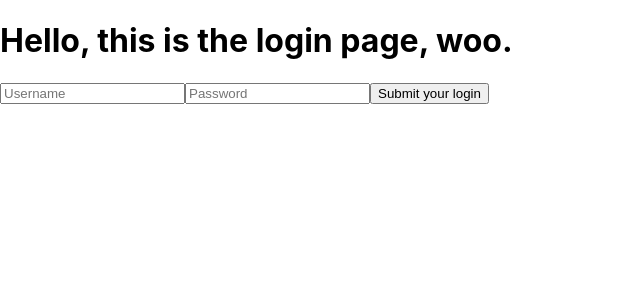
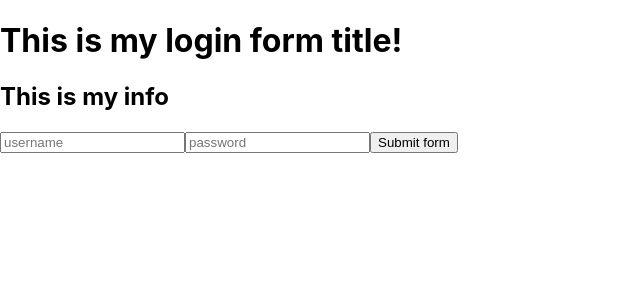
Before and after one commit to qiarash/get-some-react-in-your-blood, a React (Create React App) app: page /login in a window 1280 px wide. Shown: the top 300 px of the page, without its empty margins (0-640 px from the left). Built offline with nearby package versions, Linux system fonts and the light colour scheme.

Commit message:
finish part 1.5 and formatted code

```diff
--- a/src/components/LoginForm.js
+++ b/src/components/LoginForm.js
@@ -1,18 +1,20 @@
 import React from "react";
-import LoginInput from './LoginInput';
-import {Redirect} from "react-router-dom";
 
+import LoginInput from "./LoginInput";
 export default class LoginForm extends React.Component {
 
 	constructor(props) {
 		super(props);
 		this.handleInputChange = this.handleInputChange.bind(this);
-	this.handleSubmit = this.handleSubmit.bind(this);
 		this.state = {
-		name : null,
-		password : null,
-		redirect : false,
+			name: null,
+			password: null,
 		};
+
+		this.inputs = this.props.fields.map((object, index) => {
+			return <LoginInput key={index} name={object.name} type={object.type} placeholder={object.placeholder} onChange={this.handleInputChange} required={object.required} />;
+		});
+
 	}
 
 	handleInputChange(event) {
@@ -23,22 +25,14 @@ export default class LoginForm extends React.Component {
 		console.log(event.target.name);
 	}
 
-	handleSubmit(event) {
-		event.preventDefault();
-		 this.setState({
-			redirect: true,
-		});
-	}
 
 	render() {
-	  if(this.state.redirect) {
-		  return <Redirect to="/" />
-	  }
 		return (
-      <form onSubmit={this.handleSubmit}>
-		<LoginInput name="user" type="text" placeholder="Username" onChange={this.handleInputChange} />
-        <LoginInput name="password" type="text" placeholder="Password" onChange={this.handleInputChange} />
-		<button type="submit"> Submit your login </button>
+			<form onSubmit={this.props.onSubmit}>
+	   			<h1> {this.props.title} </h1>
+	   			<h2> {this.props.info} </h2>
+		  		{this.inputs}
+		  		<button type="submit"> Submit form </button>
       		</form>
 		);
 	}
--- a/src/components/LoginInput.js
+++ b/src/components/LoginInput.js
@@ -7,7 +7,7 @@ export default class LoginInput extends React.Component {
 
 	render() {
 		return (
-		<input name={this.props.name} type={this.props.type}  placeholder ={this.props.placeholder} onChange={this.props.onChange} />
+			<input name={this.props.name} type={this.props.type}  placeholder ={this.props.placeholder} onChange={this.props.onChange} required={this.props.required}/>
 		);
 	}
 
--- a/src/containers/LoginPage.js
+++ b/src/containers/LoginPage.js
@@ -1,14 +1,46 @@
 import React from 'react';
 import LoginForm from '../components/LoginForm';
+import {
+	Redirect
+} from "react-router-dom";
+
 export default class LoginPage extends React.Component {
 
 
-  render() {
-    return (
+	constructor(props) {
+		super(props);
+		this.onSubmit = this.onSubmit.bind(this);
+		this.fields = [{
+			name: "username",
+			type: "text",
+			placeholder: "username",
+			required: "required"
+		}, {
+			name: "password",
+			type: "text",
+			placeholder: "password",
+			required: "required"
+		}];
+		this.state = {
+			redirect: false
+		};
+	}
+
+	onSubmit(event) {
+		event.preventDefault();
+		this.setState({
+			redirect: true,
+		});
+	}
+
+	render() {
+		if (this.state.redirect) {
+			return <Redirect to="/" />
+		}
+		return (
 	  <div>
-	  <h1> Hello, this is the login page, woo. </h1>
-      <LoginForm />
+	  	<LoginForm title="This is my login form title!" info="This is my info" fields={this.fields} onSubmit={this.onSubmit} />
 	  </div>
-    );
-  }
+		);
+	}
 }
```
Lines whose indentation alone changed are shown as unchanged.
